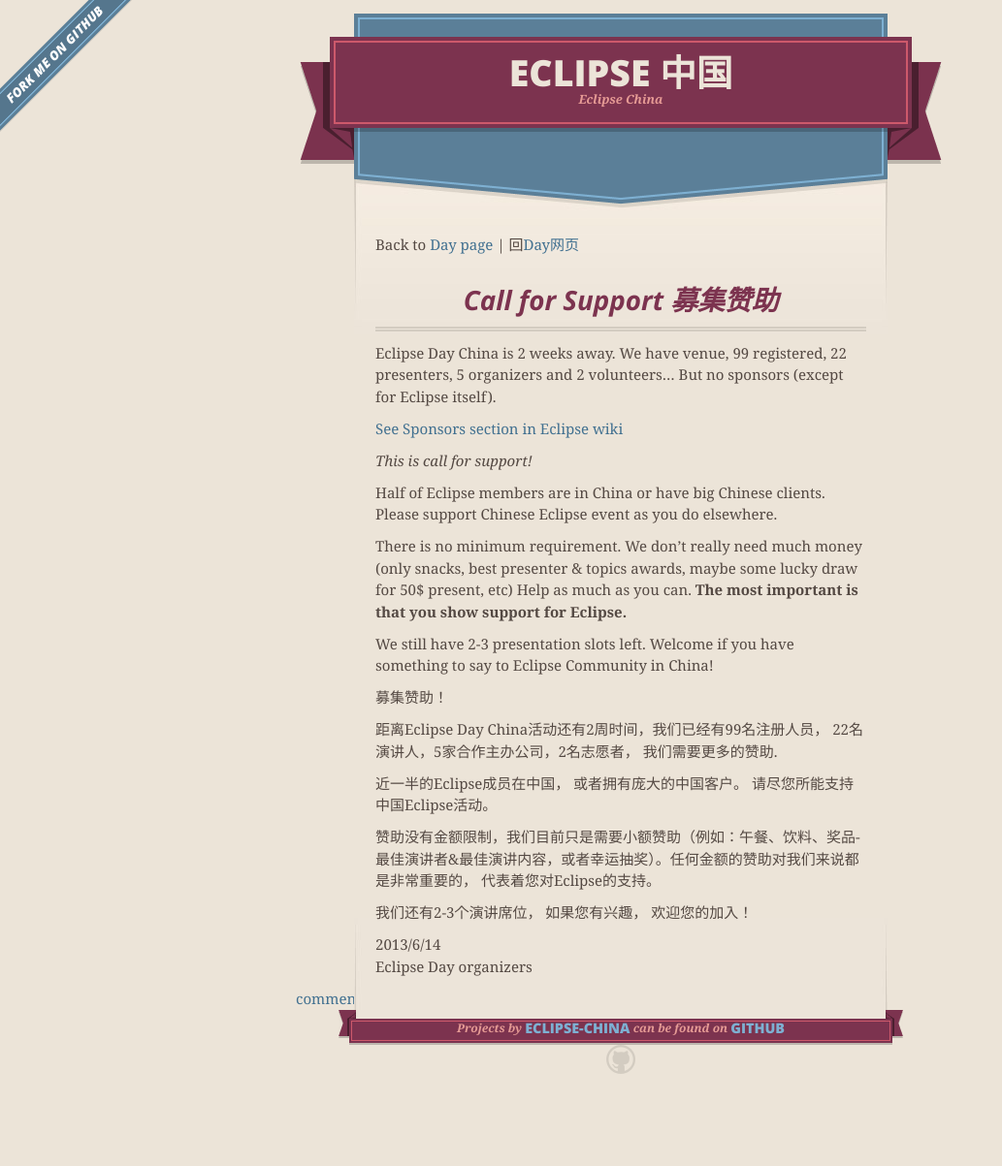
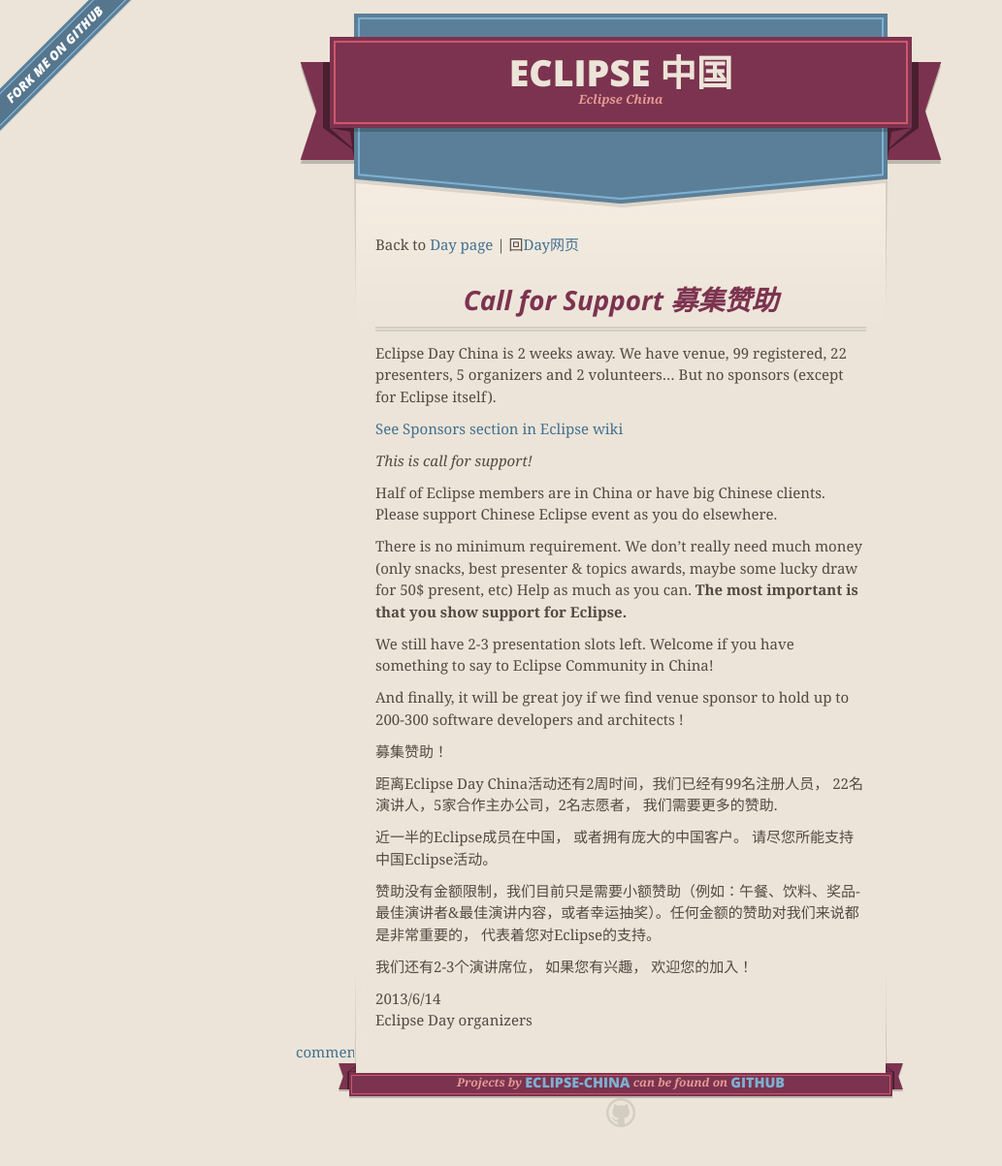
Before and after one commit to Eclipse-China/Eclipse-China.github.io, a Jekyll site: the page built from Day/call-for-support.md, in a window 1280 px wide. Shown: the whole page at 97% size, without its empty margins (0-1033 px from the left). Built offline with Jekyll 4.4.1, drawn with Linux system fonts in a browser that asks for light colours; nearby versions of some CDN libraries; Markdown is read by kramdown in place of the engine named in the settings; comment, search, counter and statistics services are not loaded; before the commit the page ends 1148 px from its top, so only the background shows below that.

Commit message:
up to 200-300 software developers

```diff
--- a/Day/call-for-support.md
+++ b/Day/call-for-support.md
@@ -21,6 +21,8 @@
 
 We still have 2-3 presentation slots left. Welcome if you have something to say to Eclipse Community in China!
 
+And finally, it will be great joy if we find venue sponsor to hold up to 200-300 software developers and architects !
+
 募集赞助！
 
 距离Eclipse Day China活动还有2周时间，我们已经有99名注册人员， 22名演讲人，5家合作主办公司，2名志愿者， 我们需要更多的赞助.
```
